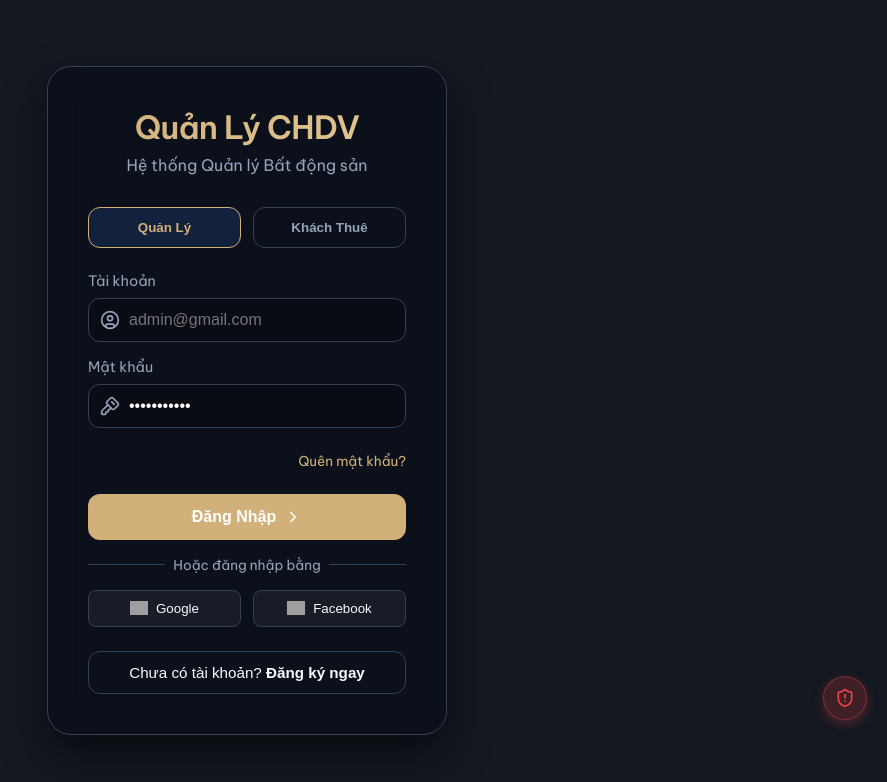
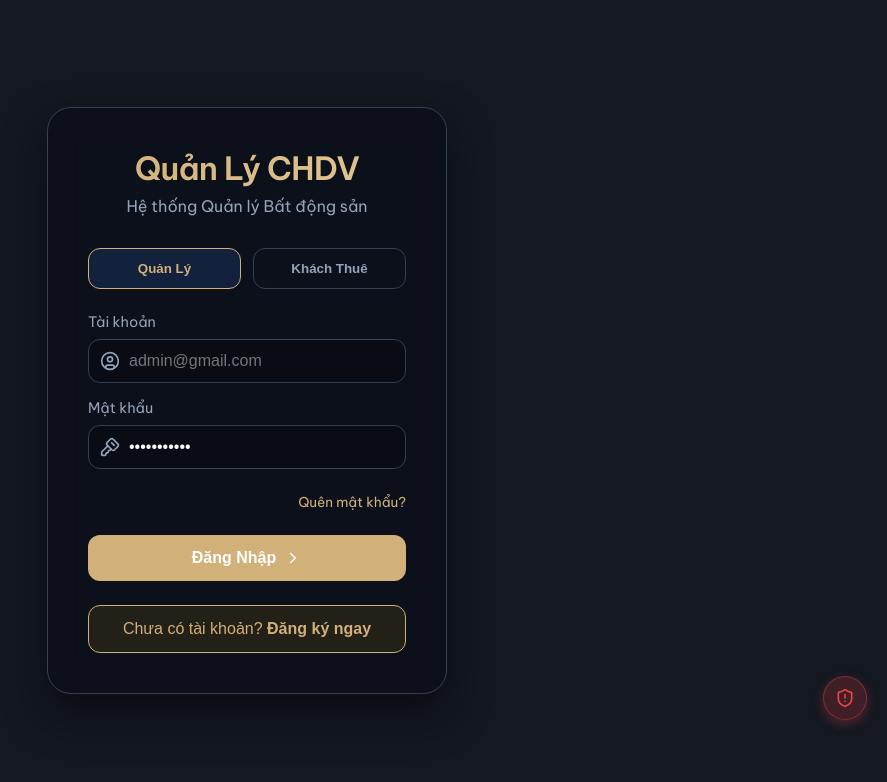
Before and after one commit to nguyentienduceng-code/QUAN-LY-CHDV, a React (Vite) app: page /login in a window 1280 px wide. Shown: the top 782 px of the page, without its empty margins (393-1280 px from the left). Built offline with nearby package versions, Linux system fonts and the light colour scheme; no server answers; the database is empty; grey boxes are pictures that could not be loaded.

Commit message:
feat: remove social login and highlight register button permanently

```diff
--- a/src/pages/Login.jsx
+++ b/src/pages/Login.jsx
@@ -270,45 +270,27 @@ export default function Login() {
                 Đăng Nhập <ChevronRight size={18} />
               </button>
 
-              <div style={{ textAlign: 'center', marginTop: '16px' }}>
-                <div style={{ color: 'var(--text-secondary)', fontSize: '0.85rem', marginBottom: '16px', display: 'flex', alignItems: 'center', gap: '8px' }}>
-                  <div style={{ flex: 1, height: '1px', background: 'var(--border-glass)' }}></div>
-                  Hoặc đăng nhập bằng
-                  <div style={{ flex: 1, height: '1px', background: 'var(--border-glass)' }}></div>
-                </div>
-                <div style={{ display: 'flex', gap: '12px' }}>
-                  <button type="button" onClick={handleGoogleLogin} style={{ flex: 1, padding: '10px', background: 'rgba(255,255,255,0.05)', border: '1px solid var(--border-glass)', borderRadius: '8px', color: 'var(--text-primary)', cursor: 'pointer', display: 'flex', justifyContent: 'center', alignItems: 'center', gap: '8px', transition: '0.2s' }}>
-                    <img src="https://www.svgrepo.com/show/475656/google-color.svg" alt="Google" style={{ width: '18px' }} /> Google
-                  </button>
-                  <button type="button" style={{ flex: 1, padding: '10px', background: 'rgba(255,255,255,0.05)', border: '1px solid var(--border-glass)', borderRadius: '8px', color: 'var(--text-primary)', cursor: 'pointer', display: 'flex', justifyContent: 'center', alignItems: 'center', gap: '8px', transition: '0.2s' }}>
-                    <img src="https://www.svgrepo.com/show/475647/facebook-color.svg" alt="Facebook" style={{ width: '18px' }} /> Facebook
-                  </button>
-                </div>
-              </div>
-
               <div style={{ marginTop: '24px' }}>
                 <button
                   type="button"
                   onClick={() => setIsRegistering(true)}
                   style={{
                     width: '100%',
-                    padding: '12px',
-                    background: 'transparent',
-                    color: 'var(--text-primary)',
-                    border: '1px solid var(--border-glass)',
+                    padding: '14px',
+                    background: 'rgba(234, 179, 8, 0.1)',
+                    color: 'var(--accent-primary)',
+                    border: '1px solid var(--accent-primary)',
                     borderRadius: '12px',
-                    fontSize: '0.95rem',
+                    fontSize: '1rem',
                     fontWeight: '500',
                     cursor: 'pointer',
                     transition: '0.2s'
                   }}
                   onMouseOver={(e) => {
-                    e.currentTarget.style.borderColor = 'var(--accent-primary)';
-                    e.currentTarget.style.color = 'var(--accent-primary)';
+                    e.currentTarget.style.background = 'rgba(234, 179, 8, 0.2)';
                   }}
                   onMouseOut={(e) => {
-                    e.currentTarget.style.borderColor = 'var(--border-glass)';
-                    e.currentTarget.style.color = 'var(--text-primary)';
+                    e.currentTarget.style.background = 'rgba(234, 179, 8, 0.1)';
                   }}
                 >
                   Chưa có tài khoản? <span style={{ fontWeight: 'bold' }}>Đăng ký ngay</span>
```
